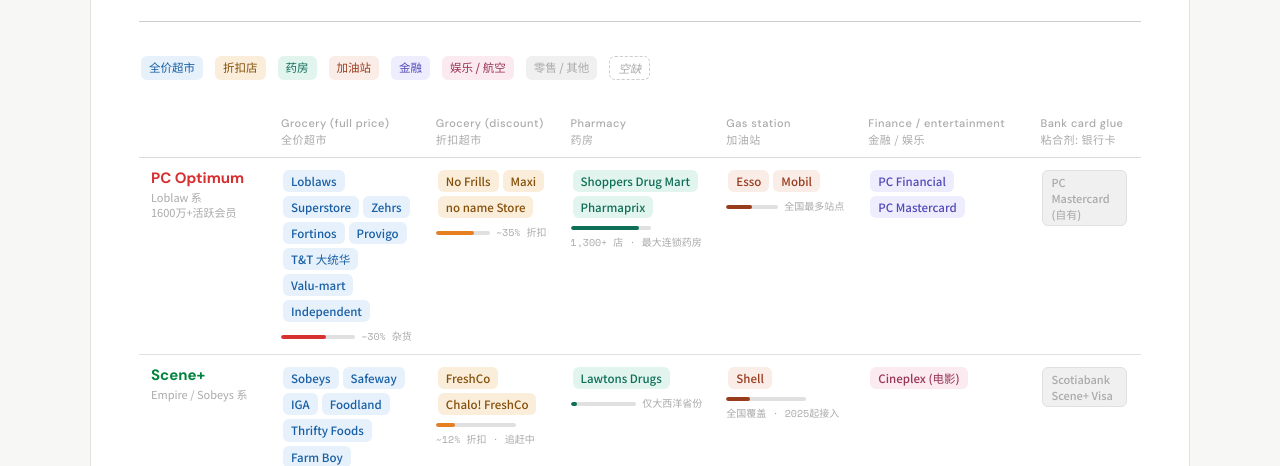
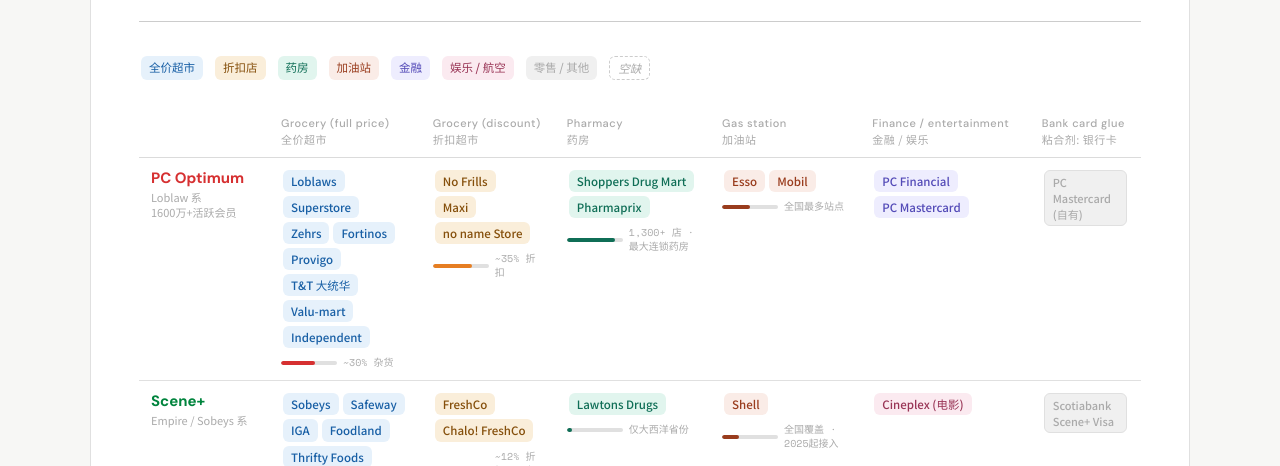
Before and after one commit to Matt-V50/Matt-Hub, a plain HTML site: page pages/canada-loyalty.html in a window 1280 px wide. Shown: the part 334-800 px from the top of the page. Drawn offline with nearby package versions, Linux system fonts and the light colour scheme.

Commit message:
deploy: 129827593569fe3b193d2a13cbfdd989c300e155

```diff
--- a/pages/canada-loyalty.html
+++ b/pages/canada-loyalty.html
@@ -40,7 +40,6 @@
     --cl-ent-bg:#72243E;  --cl-ent:#F4C0D1;
   }
 
-  /* Override container for wider layout */
   .container { font-family: var(--cl-font-cn); }
 
   .cl-hero { margin-bottom: 2rem; padding-bottom: 1.5rem; border-bottom: 1px solid var(--border-hi); }
@@ -115,10 +114,10 @@
 
   .cl-bank { display: inline-flex; align-items: center; padding: 3px 8px; border-radius: 6px; font-size: 11px; font-weight: 500; background: var(--tag-bg); color: var(--text-dim); margin: 2px; border: .5px solid var(--border); }
 
-  .cl-share { display: flex; align-items: center; gap: 6px; margin-top: 6px; flex-wrap: wrap; }
-  .cl-share-t { height: 4px; flex: 1; border-radius: 2px; background: var(--border); overflow: hidden; min-width: 40px; max-width: 80px; }
+  .cl-share { margin-top: 6px; display: flex; align-items: center; gap: 6px; }
+  .cl-share-t { flex-shrink: 0; width: 56px; height: 4px; border-radius: 2px; background: var(--border); overflow: hidden; }
   .cl-share-f { height: 100%; border-radius: 2px; transition: width .8s ease; }
-  .cl-share-l { font-family: var(--cl-font-mono); font-size: 10px; color: var(--text-dim); line-height: 1.4; }
+  .cl-share-l { font-family: var(--cl-font-mono); font-size: 10px; color: var(--text-dim); line-height: 1.4; min-width: 0; }
 
   .cl-insight { padding: 1.25rem 1.5rem; background: var(--tag-bg); border: 1px solid var(--border); border-radius: 10px; margin-top: 1rem; }
   .cl-insight h3 { font-family: var(--cl-font-en); font-size: 14px; font-weight: 700; margin-bottom: .5rem; color: var(--text-hi); }
```
